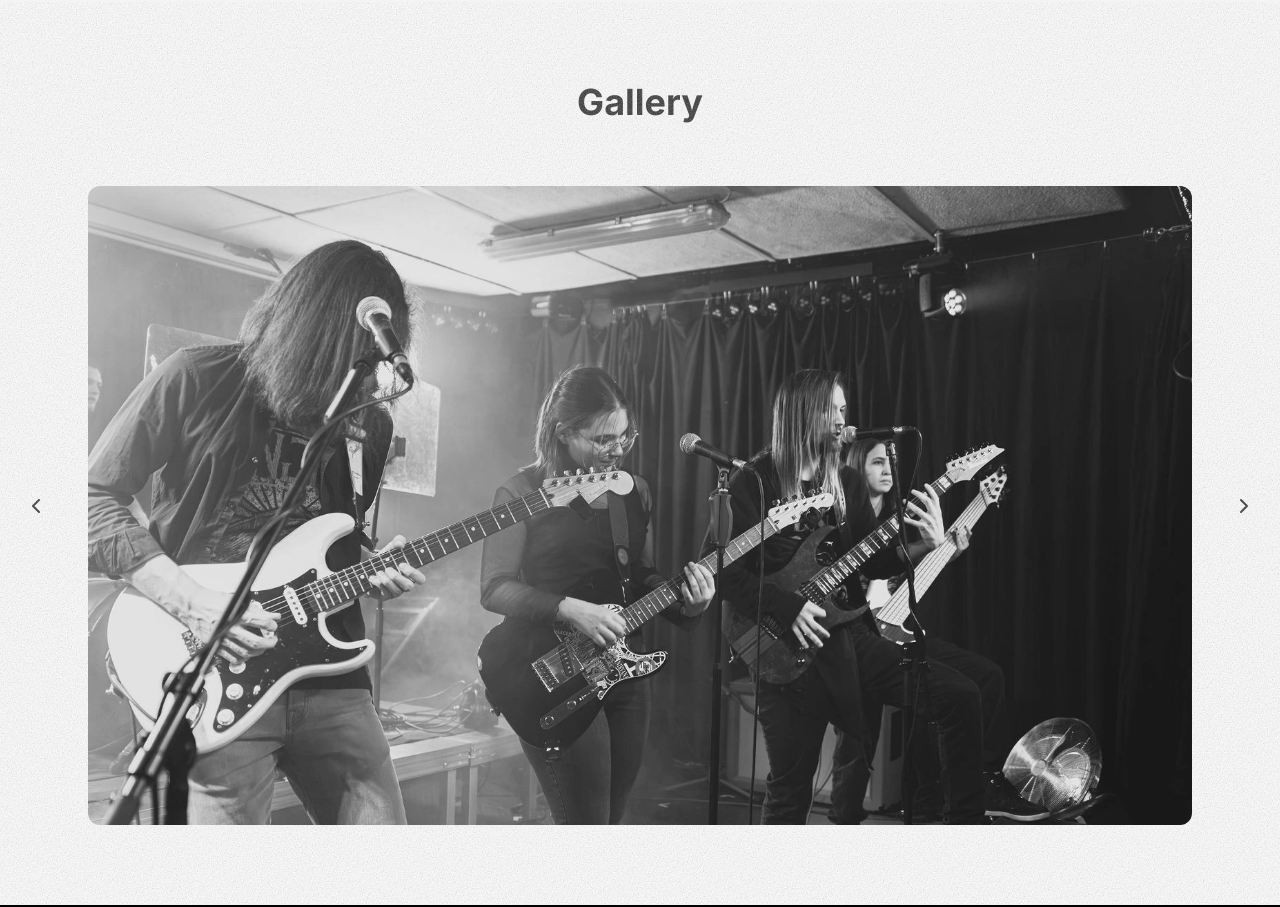
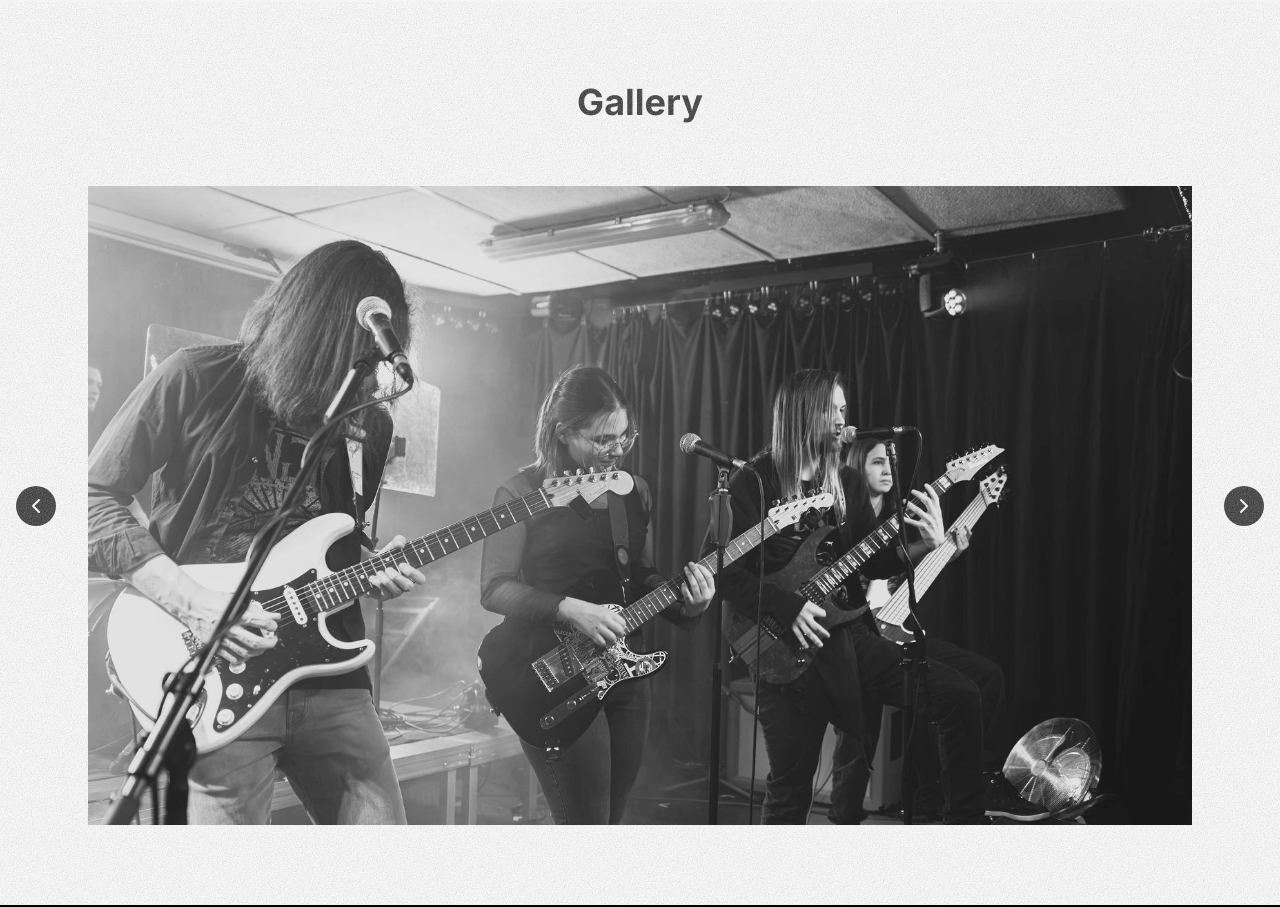
Before and after one commit to MaikeruDev/reality-break, a Next.js app: page / in a window 1280 px wide. Shown: the part 3994-4901 px from the top of the page. Built offline with nearby package versions, Linux system fonts and the light colour scheme.

Commit message:
🛠️refactor(reality-break-website) improve button and text contrast

```diff
--- a/components/reality-break-website.tsx
+++ b/components/reality-break-website.tsx
@@ -306,10 +306,10 @@ export default function RealityBreakWebsite() {
             <div className="flex items-center justify-center gap-1 sm:gap-4">
               <button
                 onClick={prevImage}
-                className="bg-white bg-opacity-50 p-1 sm:p-2 rounded-full hover:bg-opacity-75 transition-all duration-300"
+                className="bg-black/80 bg-opacity-50 p-1 sm:p-2 rounded-full hover:bg-opacity-75 transition-all duration-300"
                 aria-label="Previous image"
               >
-                <ChevronLeftIcon className="w-6 h-6 text-black/80" />
+                <ChevronLeftIcon className="w-6 h-6 text-white" />
               </button>
               <div className="w-full overflow-hidden z-30">
                 <div
@@ -328,7 +328,7 @@ export default function RealityBreakWebsite() {
                       <img
                         src={src}
                         alt={`Reality Break band image ${index + 1}`}
-                        className="w-full h-full object-cover rounded-xl"
+                        className="w-full h-full object-cover"
                         draggable={false}
                       />
                     </div>
@@ -337,10 +337,10 @@ export default function RealityBreakWebsite() {
               </div>
               <button
                 onClick={nextImage}
-                className="bg-white bg-opacity-50 p-1 sm:p-2 rounded-full hover:bg-opacity-75 transition-all duration-300"
+                className="bg-black/80 bg-opacity-50 p-1 sm:p-2 rounded-full hover:bg-opacity-75 transition-all duration-300"
                 aria-label="Next image"
               >
-                <ChevronRightIcon className="w-6 h-6 text-black/80" />
+                <ChevronRightIcon className="w-6 h-6 text-white" />
               </button>
             </div>
           </div>
@@ -357,7 +357,7 @@ export default function RealityBreakWebsite() {
             <div className="space-y-2">
               <p className="text-2xl font-semibold">Max Mustermann</p>
               <p className="italic">Amogus Music Group</p>
-              <a href="mailto:test@test.com" className="text-white hover:text-purple-400 transition-colors">
+              <a href="mailto:test@test.com" className="text-white hover:text-black/80 transition-colors">
                 test@test.com
               </a>
             </div>
```
